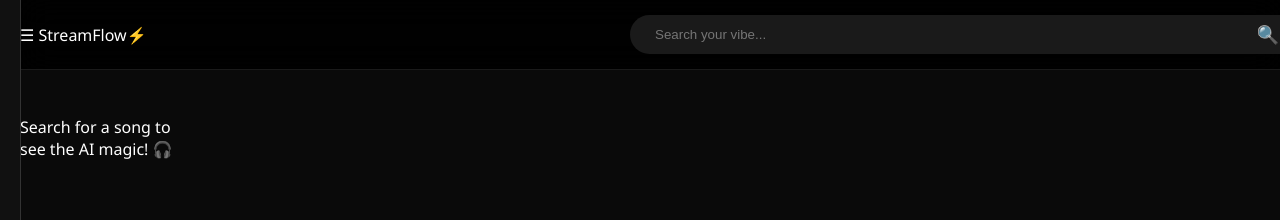
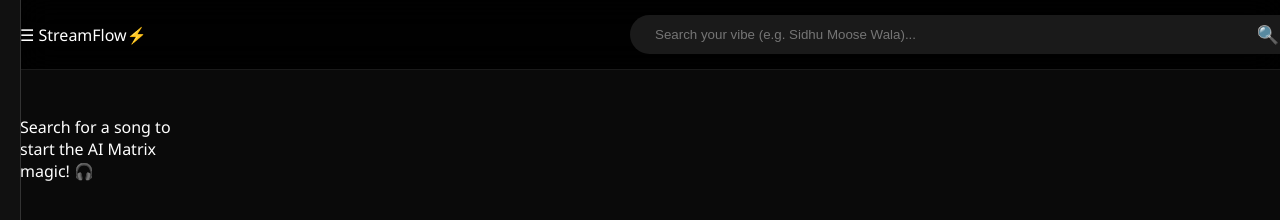
Before and after one commit to jeethalalgada32-sudo/Not-Spotify-by-jaat, a website: page index.html in a window 1280 px wide. Shown: the top 220 px of the page. Drawn offline with Linux system fonts and the light colour scheme.

Commit message:
Update index.html

```diff
--- a/index.html
+++ b/index.html
@@ -15,19 +15,20 @@
         <h2 class="sidebar-logo">Menu</h2>
         <a href="#" data-page="home">🏠 Home</a>
         <a href="#" data-page="library">📚 My Library</a>
+        <a href="#" onclick="alert('Settings coming soon!')">⚙️ Settings</a>
     </div>
 
     <header class="glass-header">
         <div class="logo"><span id="menuBtn">☰</span> StreamFlow⚡</div>
         <div class="search-box">
-            <input type="text" id="searchInput" placeholder="Search your vibe...">
+            <input type="text" id="searchInput" placeholder="Search your vibe (e.g. Sidhu Moose Wala)...">
             <button class="search-btn" onclick="searchYT()">🔍</button>
         </div>
     </header>
 
     <main id="home" class="page active">
         <div id="results" class="cards">
-            <p class="placeholder-text">Search for a song to see the AI magic! 🎧</p>
+            <p class="placeholder-text">Search for a song to start the AI Matrix magic! 🎧</p>
         </div>
     </main>
 
```
